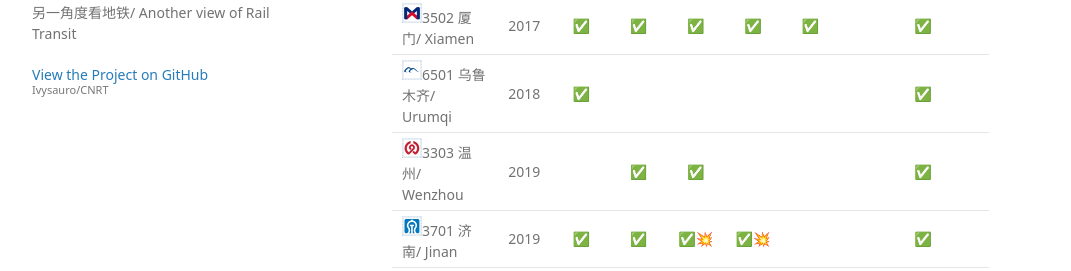
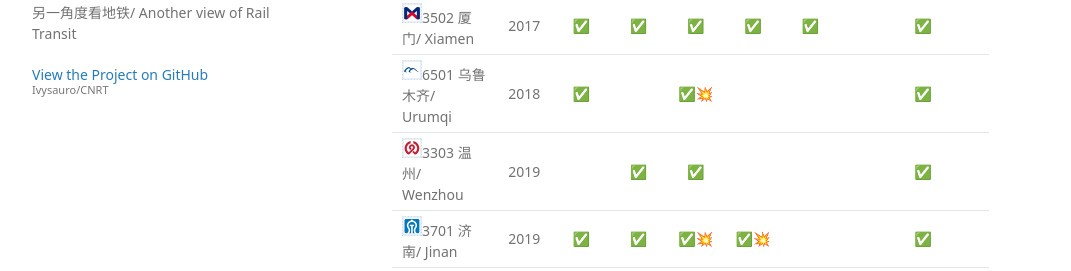
Before and after one commit to Ivysauro/CNRT, a Jekyll site: the page built from data/Pay.md, in a window 1280 px wide and 900 px high, scrolled down 3160 px. Shown: the part 176-447 px from the top of the window, without its empty margins (178-1249 px from the left). Built offline with Jekyll 4.4.1, drawn with Linux system fonts in a browser that asks for light colours; some web fonts are replaced; our own code applies the rules of GitHub Pages for plain Markdown files; a script that is not in the unit is left out.

Commit message:
更新乌鲁木齐数据

```diff
--- a/data/Pay.md
+++ b/data/Pay.md
@@ -77,7 +77,7 @@
 | <img src="https://raw.githubusercontent.com/Ivysauro/CNRT/master/images/city/sjz.gif" width="20" hegiht="20"/>1301 石家庄/ Shijiazhuang | 2017 | ✅ | | | | ✅ | | ✅ | |
 | <img src="https://raw.githubusercontent.com/Ivysauro/CNRT/master/images/city/gy.gif" width="20" hegiht="20"/>5201 贵阳/ Guiyang | 2017 | ✅ | ⭕[^gy] | | | ✅ | | ✅ | |
 | <img src="https://raw.githubusercontent.com/Ivysauro/CNRT/master/images/city/xm.gif" width="20" hegiht="20"/>3502 厦门/ Xiamen | 2017 | ✅ | ✅ | ✅ | ✅ | ✅ | | ✅ | |
-| <img src="https://raw.githubusercontent.com/Ivysauro/CNRT/master/images/city/wlmq.gif" width="20" hegiht="20"/>6501 乌鲁木齐/ Urumqi | 2018 | ✅ | | | | | | ✅ | |
+| <img src="https://raw.githubusercontent.com/Ivysauro/CNRT/master/images/city/wlmq.gif" width="20" hegiht="20"/>6501 乌鲁木齐/ Urumqi | 2018 | ✅ | | ✅💥 | | | | ✅ | |
 | <img src="https://raw.githubusercontent.com/Ivysauro/CNRT/master/images/city/wz.gif" width="20" hegiht="20"/>3303 温州/ Wenzhou | 2019 | | ✅ | ✅ | | | | ✅ | |
 | <img src="https://raw.githubusercontent.com/Ivysauro/CNRT/master/images/city/jn.gif" width="20" hegiht="20"/>3701 济南/ Jinan | 2019 | ✅ | ✅ | ✅💥 | ✅💥 | | | ✅ | |
 | <img src="https://raw.githubusercontent.com/Ivysauro/CNRT/master/images/city/lz.gif" width="20" hegiht="20"/>6201 兰州/ Lanzhou | 2019 | ✅ | ⭕[^lz] | ✅ | ✅ | | | ✅ | <img src="https://raw.githubusercontent.com/Ivysauro/CNRT/master/images/BestPay.png" width="20" hegiht="20" alt="BestPay"/> |
@@ -258,7 +258,7 @@
 | <img src="https://raw.githubusercontent.com/Ivysauro/CNRT/master/images/city/sjz.gif" width="20" hegiht="20"/>1301 石家庄/ Shijiazhuang | ⭕ | ⭕ | ✅ | ✅ | ✅- | 75 |
 | <img src="https://raw.githubusercontent.com/Ivysauro/CNRT/master/images/city/gy.gif" width="20" hegiht="20"/>5201 贵阳/ Guiyang | ⭕ | ⭕ | ✅- | ✅ | ⭕- | 60 |
 | <img src="https://raw.githubusercontent.com/Ivysauro/CNRT/master/images/city/xm.gif" width="20" hegiht="20"/>3602 厦门/ Xiamen | ✅ | ✅ | ✅- | ✅ | ✅- | 90 |
-| <img src="https://raw.githubusercontent.com/Ivysauro/CNRT/master/images/city/wlmq.gif" width="20" hegiht="20"/>6501 乌鲁木齐/ Urumqi | ⭕ | ⭕ | ❌ | ✅ | ⭕- | 45 |
+| <img src="https://raw.githubusercontent.com/Ivysauro/CNRT/master/images/city/wlmq.gif" width="20" hegiht="20"/>6501 乌鲁木齐/ Urumqi | ✅ | ⭕ | ❌ | ✅ | ⭕- | 55 |
 | <img src="https://raw.githubusercontent.com/Ivysauro/CNRT/master/images/city/wz.gif" width="20" hegiht="20"/>3303 温州/ Wenzhou | ✅ | ⭕ | ✅ | ❌ | ❌ | 50 |
 | <img src="https://raw.githubusercontent.com/Ivysauro/CNRT/master/images/city/jn.gif" width="20" hegiht="20"/>3701 济南/ Jinan | ✅ | ✅ | ✅ | ✅ | ⭕- | 85 |
 | <img src="https://raw.githubusercontent.com/Ivysauro/CNRT/master/images/city/lz.gif" width="20" hegiht="20"/>6201 兰州/ Lanzhou | ✅ | ✅ | ✅- | ✅ | ⭕- | 80 |
```
